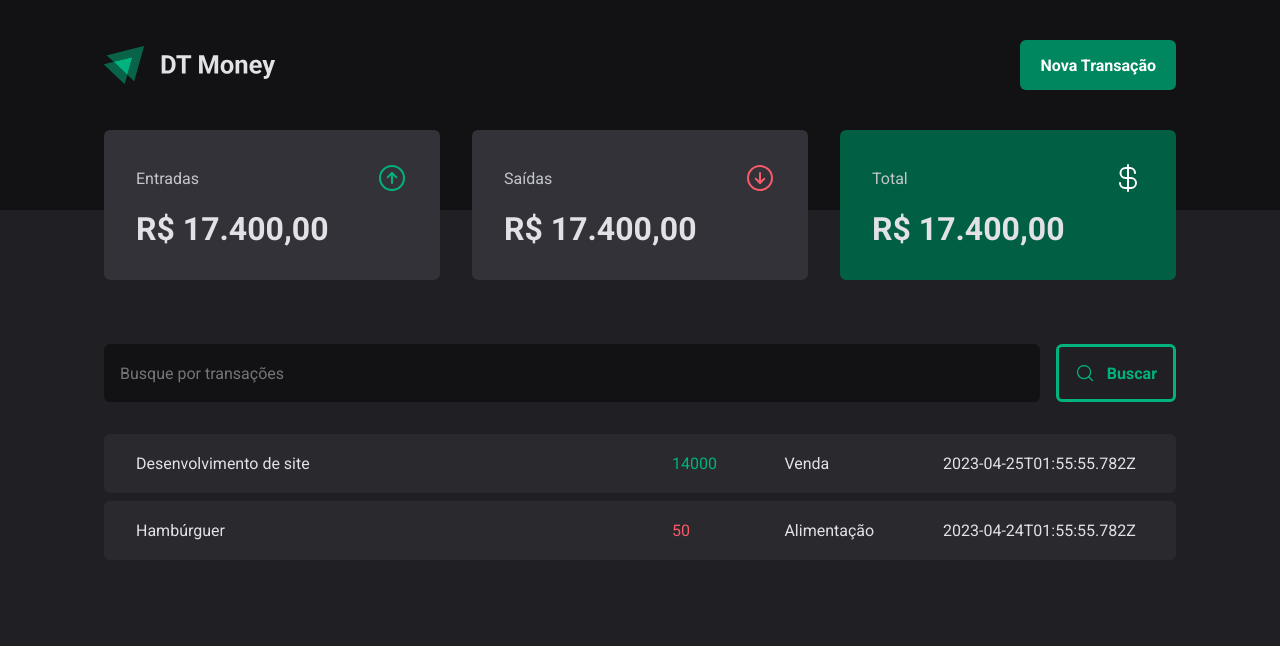
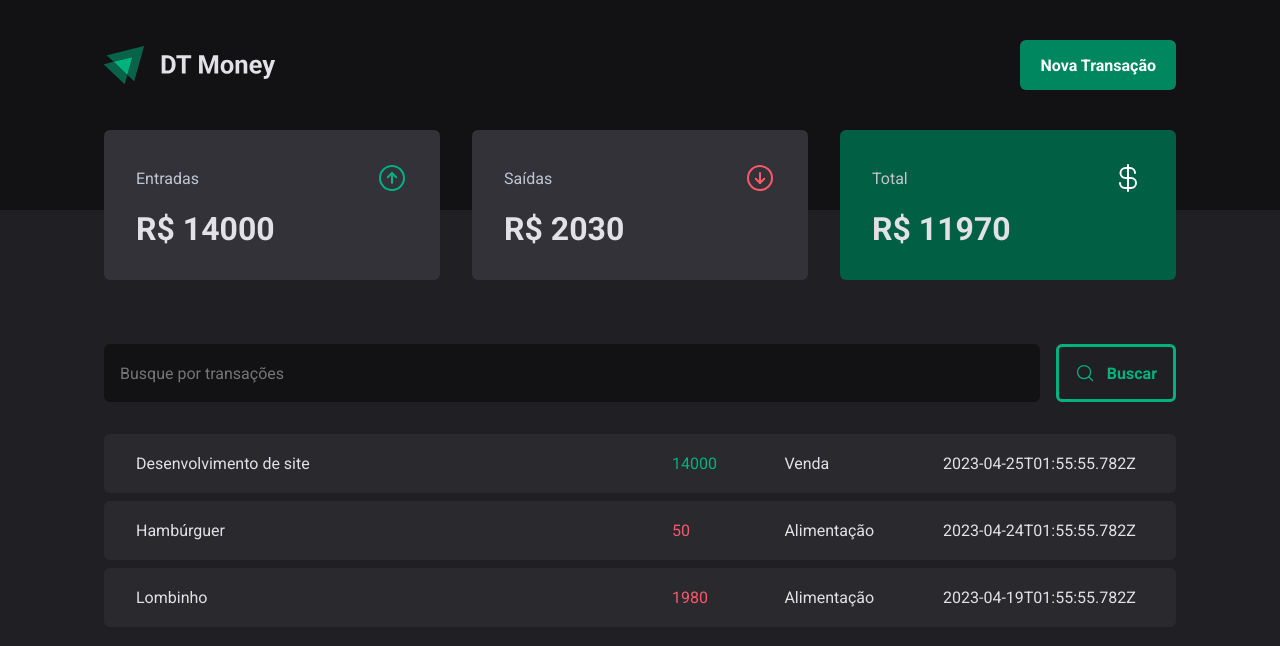
Before and after one commit to danieldagerom/DT-Money, a React (Vite) app: page / in a window 1280 px wide. Shown: the top 646 px of the page. Built offline with nearby package versions, Linux system fonts and the light colour scheme; data requests are answered from the project's data file.

Commit message:
Adiciona calculo do summary

```diff
--- a/server.json
+++ b/server.json
@@ -15,6 +15,14 @@
             "category": "Alimentação",
             "price": 50,
             "createdAt": "2023-04-24T01:55:55.782Z"
+        },
+        {
+            "id": 3,
+            "description": "Lombinho",
+            "type": "outcome",
+            "category": "Alimentação",
+            "price": 1980,
+            "createdAt": "2023-04-19T01:55:55.782Z"
         }
     ]
 }
--- a/src/components/Summary/index.tsx
+++ b/src/components/Summary/index.tsx
@@ -6,7 +6,21 @@
 export function Summary() {
     const { transactions } = useContext(TransactionsContext)
 
-    console.log(transactions)
+    const summary = transactions.reduce(
+        (acc, transaction) => {
+            if(transaction.type === 'income'){
+                acc.income += transaction.price
+                acc.total += transaction.price
+            } else {
+                acc.outcome += transaction.price
+                acc.total -= transaction.price
+            }
+            return acc
+        }, {
+        income: 0,
+        outcome:0,
+        total:0
+    })
 
     return (
         <SummaryContainer>
@@ -16,7 +30,7 @@
                     <ArrowCircleUp size={32} color="#00b37e"/>
                 </header>
 
-                <strong>R$ 17.400,00</strong>
+                <strong>R$ {summary.income}</strong>
             </SummaryCard>
             <SummaryCard>
                 <header>
@@ -24,7 +38,7 @@
                     <ArrowCircleDown size={32} color="#f75a68"/>
                 </header>
 
-                <strong>R$ 17.400,00</strong>
+                <strong>R$ {summary.outcome}</strong>
             </SummaryCard>
             <SummaryCard variant="green">
                 <header>
@@ -32,7 +46,7 @@
                     <CurrencyDollar size={32} color="#fff"/>
                 </header>
 
-                <strong>R$ 17.400,00</strong>
+                <strong>R$ {summary.total}</strong>
             </SummaryCard>
         </SummaryContainer>
     )
```
